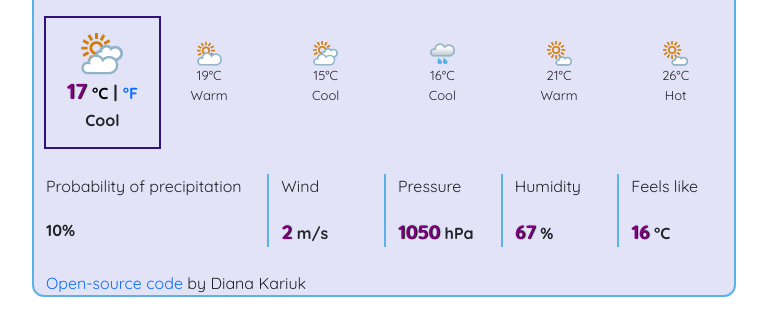
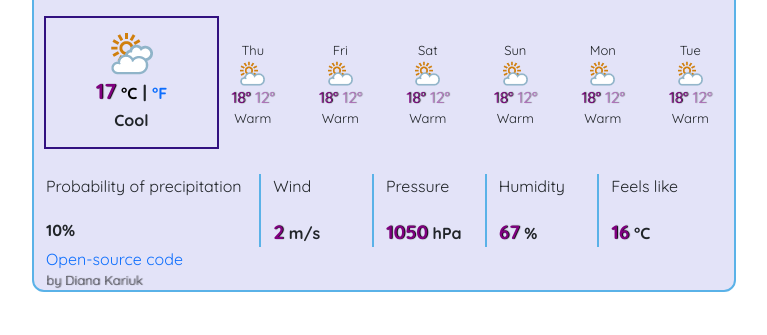
Before and after one commit to diaua08/app-weather, a website built with Parcel: page index.html in a window 1280 px wide. Shown: the part 187-522 px from the top of the page, without its empty margins (256-1023 px from the left). Built offline with nearby package versions, Linux system fonts and the light colour scheme.

Commit message:
added colums days forecast

```diff
--- a/index.html
+++ b/index.html
@@ -74,13 +74,23 @@
             </div>
               <div class="cool" id="description"> Cool </div>
              </div>
-            <div class="col-2 weather_day">
-              <div>
+
+            <div class="col-9 weather-forecast" id="forecast">
+
+              <!-- <div>
+                  <div class="weather-forecast-date">Thu</div>
                 <img src="images/image2.png" class="weather_pic" alt="warm">
-              </div> 19°C
+              </div>
+              <div class="weather-forecast-temperatures">
+              <span class="weather-forecast-temperature-max"> 18° </span>
+              <span class="weather-forecast-temperature-min"> 12° </span>
+            </div>
               <div>Warm</div>
-            </div>
-            <div class="col-2 weather_day">
+            </div> -->
+
+
+
+            <!-- <div class="col-2 weather_day">
               <div>
                 <img src="images/image1.png" class="weather_pic" alt="cool">
               </div>
@@ -107,9 +117,12 @@
               </div>
               26°C
              <div>Hot</div>
-            </div>
+            </div> -->
+
+
+
+
           </div>
-
           <div class="row">
               <div class="col-4">Probability of precipitation
                 <div class="data">10%</div>
@@ -128,7 +141,8 @@
               </div>
           </div>
           </br>
-          <a href="https://github.com/diaua08/app-weather" target="_blank">Open-source code</a> by Diana Kariuk
+          <a href="https://github.com/diaua08/app-weather" target="_blank">Open-source code</a>
+         <span class="name"> by Diana Kariuk </span>
         </div>
     <script src="src/index.js"></script>
   </body>
--- a/src/index.js
+++ b/src/index.js
@@ -126,3 +126,33 @@ searchForm.addEventListener("submit", handleSubmit);
 
 let currentLocationButton = document.querySelector("#current-location-button");
 currentLocationButton.addEventListener("click", getCurrentLocation);
+
+function displayForecast() {
+  let forecastElement = document.querySelector("#forecast");
+
+  let forecastHTML = `<div class="row">`;
+  let days = ["Thu", "Fri", "Sat", "Sun", "Mon", "Tue"];
+  days.forEach(function (day) {
+    forecastHTML =
+      forecastHTML +
+      `
+
+<div class=" col-2 weather-forecast" id="forecast">
+<div>
+    <div class="weather-forecast-date">${day}</div>
+  <img src="images/image2.png" class="weather_pic" alt="warm">
+</div>
+<div class="weather-forecast-temperatures">
+<span class="weather-forecast-temperature-max"> 18° </span>
+<span class="weather-forecast-temperature-min"> 12° </span>
+</div>
+<div>Warm</div>
+</div>
+
+`;
+  });
+  forecastHTML = forecastHTML + `</div>`;
+  forecastElement.innerHTML = forecastHTML;
+}
+
+displayForecast();
--- a/src/styles.css
+++ b/src/styles.css
@@ -30,13 +30,13 @@ span {
   width: 25px;
 }
 
-.weather_day,
+.weather-forecast,
 .main_weather_day {
   display: block;
   text-align: center;
 }
 
-.weather_day {
+.weather-forecast {
   font-size: small;
 }
 
@@ -78,6 +78,20 @@ a {
   cursor: default;
 }
 
+.name {
+  font-size: 13px;
+  color: #000;
+  opacity: 55%;
+}
+
 .main_weather_day .active:hover {
   text-decoration: none;
 }
+
+.weather-forecast-temperature-min {
+  opacity: 0.5;
+}
+
+.weather-forecast-temperatures {
+  font-size: 13px;
+}
```
